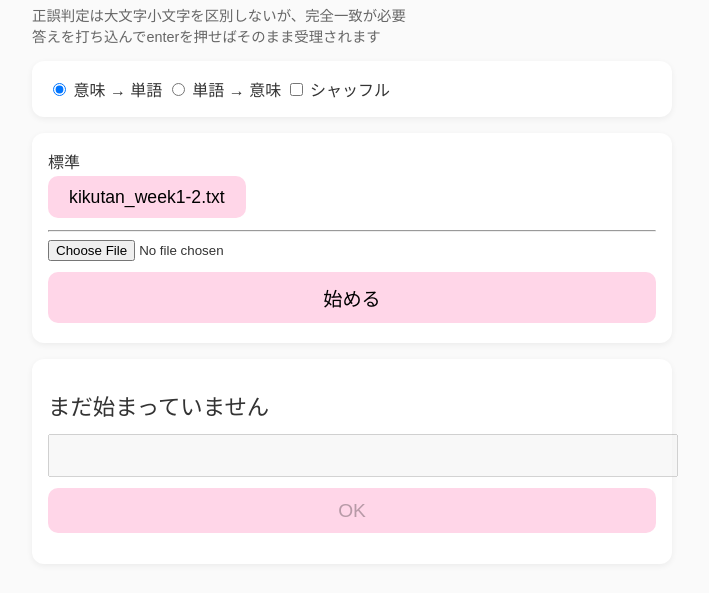
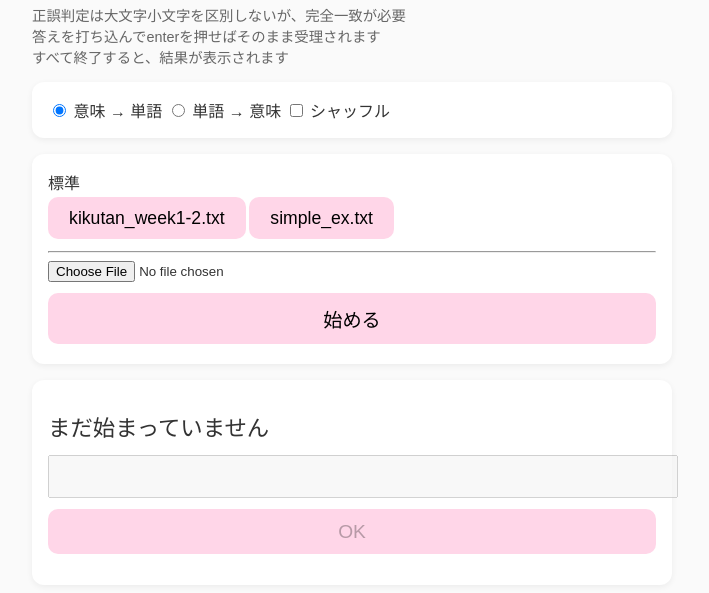
Before and after one commit to rykazari-h/simple_word_test, a plain HTML site: page index.html in a window 1280 px wide. Shown: the part 87-680 px from the top of the page, without its empty margins (288-997 px from the left). Drawn offline with Linux system fonts and the light colour scheme.

Commit message:
いい感じに修正

```diff
--- a/index.html
+++ b/index.html
@@ -78,7 +78,7 @@
 
 <h1>simple word test</h1>
 <div class="note">
-	正誤判定は大文字小文字を区別しないが、完全一致が必要<br>答えを打ち込んでenterを押せばそのまま受理されます
+	正誤判定は大文字小文字を区別しないが、完全一致が必要<br>答えを打ち込んでenterを押せばそのまま受理されます<br>すべて終了すると、結果が表示されます
 </div>
 
 <div class="box">
--- a/script.js
+++ b/script.js
@@ -28,7 +28,8 @@ function parseInput(text) {
 }
 
 const examples = [
-  "kikutan_week1-2.txt"
+  "kikutan_week1-2.txt",
+  "simple_ex.txt"
 ];
 
 const exampleBox = document.getElementById("exampleButtons");
```
Also changed, not shown: examples/simple_ex.txt (added), 1 other file.
